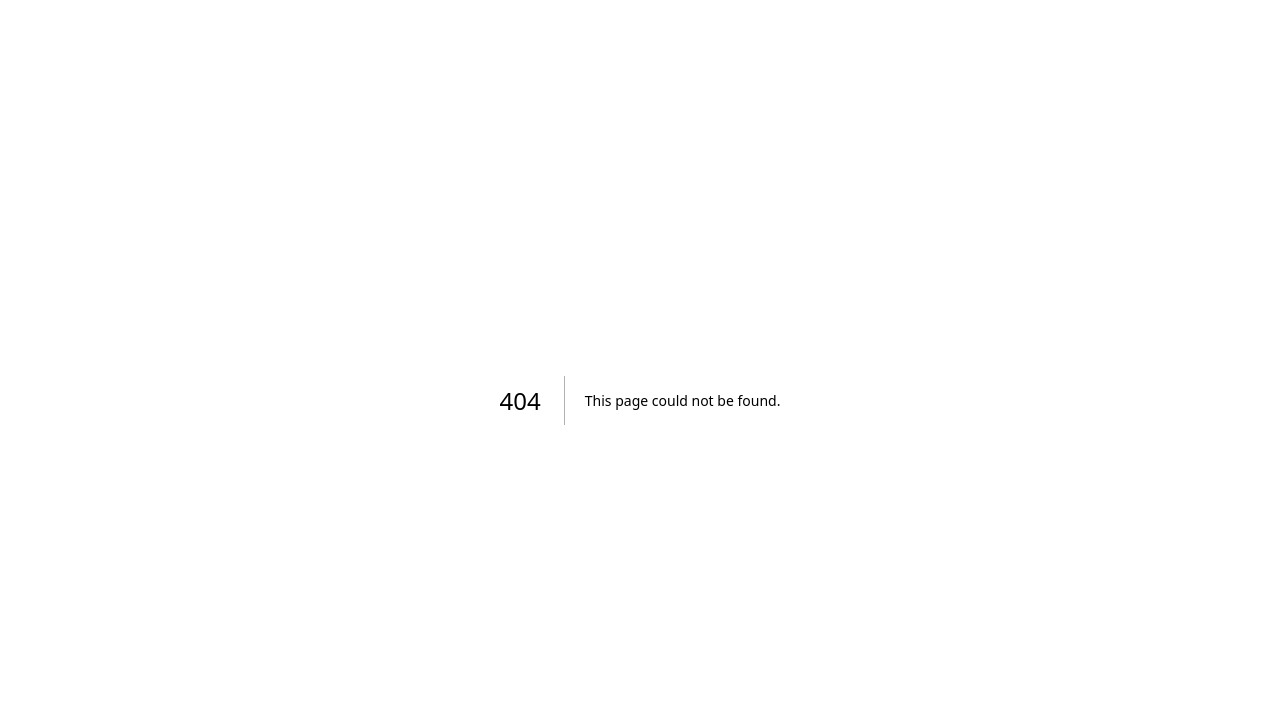
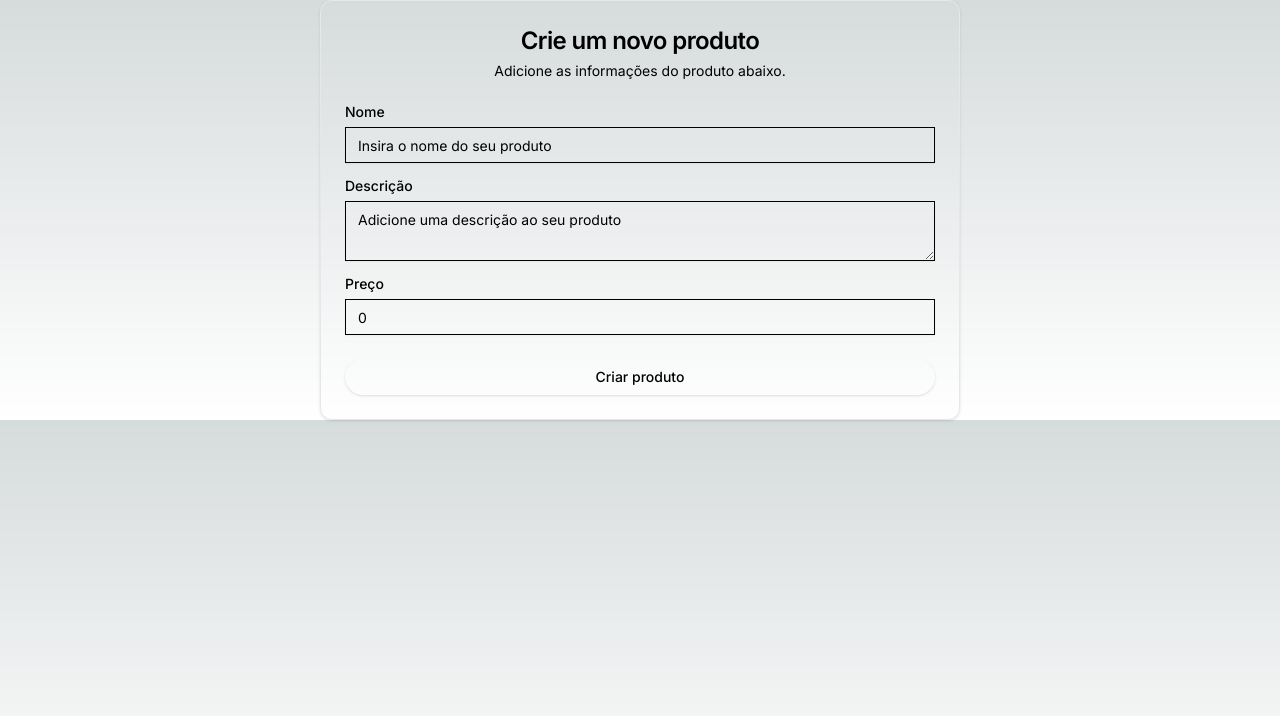
Before and after one commit to dougpn/store-example, a Next.js app: page /product in a window 1280 px wide. Before the commit this address had no page. Shown: the top 716 px of the page. Built offline with nearby package versions, Linux system fonts and the light colour scheme; no server answers; sample sign-in values are in the browser's storage.

Commit message:
feat(Pages):  Criação das páginas de produto e criação de produto

```diff
--- /dev/null
+++ b/src/app/product/page.tsx
@@ -0,0 +1,94 @@
+"use client";
+
+import { Button } from "@/components/ui/button";
+import {
+  Card,
+  CardContent,
+  CardDescription,
+  CardFooter,
+  CardHeader,
+  CardTitle,
+} from "@/components/ui/card";
+import { Icons } from "@/components/ui/icons";
+import { Input } from "@/components/ui/input";
+import { Label } from "@/components/ui/label";
+import { Textarea } from "@/components/ui/textarea";
+import axios from "axios";
+import { useSession } from "next-auth/react";
+import { redirect, useRouter } from "next/navigation";
+import { ChangeEvent, useState } from "react";
+
+export default function CreateProductPage() {
+  const [formData, setFormData] = useState({
+    name: "",
+    description: "",
+    price: 0,
+  });
+  const session = useSession();
+  const router = useRouter()
+
+  function handleChange(
+    e: ChangeEvent<HTMLInputElement> | ChangeEvent<HTMLTextAreaElement>
+  ) {
+    if (e.target.id === "price")
+      setFormData({ ...formData, [e.target.id]: parseInt(e.target.value) });
+    else setFormData({ ...formData, [e.target.id]: e.target.value });
+  }
+
+  function handleSubmit() {
+    axios.post("http://localhost:3001/data", formData).then(() => {
+      router.push("/products");
+    });
+  }
+  if (session.status !== "authenticated") {
+    redirect("/");
+  }
+  return (
+    <div className="flex flex-col items-center">
+      <Card className="w-1/2">
+        <CardHeader className="space-y-1">
+          <CardTitle className="text-2xl">Crie um novo produto</CardTitle>
+          <CardDescription>
+            Adicione as informações do produto abaixo.
+          </CardDescription>
+        </CardHeader>
+        <CardContent className="grid gap-4">
+          <div className="grid gap-2">
+            <Label htmlFor="name">Nome</Label>
+            <Input
+              id="name"
+              type="text"
+              placeholder="Insira o nome do seu produto"
+              value={formData.name}
+              onChange={handleChange}
+            />
+          </div>
+          <div className="grid gap-2">
+            <Label htmlFor="description">Descrição</Label>
+            <Textarea
+              id="description"
+              placeholder="Adicione uma descrição ao seu produto"
+              value={formData.description}
+              onChange={handleChange}
+            />
+          </div>
+          <div className="grid gap-2">
+            <Label htmlFor="price">Preço</Label>
+            <Input
+              id="price"
+              type="number"
+              placeholder="Adicione o preço do seu produto"
+              value={formData.price}
+              onChange={handleChange}
+            />
+          </div>
+        </CardContent>
+        <CardFooter>
+          <Button className="w-full" onClick={handleSubmit}>
+            Criar produto
+          </Button>
+        </CardFooter>
+      </Card>
+    </div>
+  );
+}
--- /dev/null
+++ b/src/app/products/page.tsx
@@ -0,0 +1,75 @@
+"use client";
+
+import {
+  Card,
+  CardContent,
+  CardDescription,
+  CardFooter,
+  CardHeader,
+  CardTitle,
+} from "@/components/ui/card";
+import Image from "next/image";
+import placeholderImage from "../../../public/placeholderImage.png";
+import axios from "axios";
+import { useEffect, useState } from "react";
+import { Button } from "@/components/ui/button";
+import { cartAtom } from "@/hooks/atoms";
+import { useAtom } from "jotai";
+import { redirect } from "next/navigation";
+import { useSession } from "next-auth/react";
+
+export interface Product {
+  id: string;
+  name: string;
+  description: string;
+  price: number;
+}
+export default function ProductsPage() {
+  const [data, setData] = useState<Product[]>();
+  const [cart, setCart] = useAtom(cartAtom);
+  const session = useSession()
+  function isAddedToCart(product: Product) {
+    return !!cart.find((cartProduct) => cartProduct.id === product.id);
+  }
+  function handleClick(product: Product) {
+    if (isAddedToCart(product)) return;
+    setCart([...cart, product]);
+  }
+  useEffect(() => {
+    axios
+      .get("http://localhost:3001/data")
+      .then((response) => setData(response.data));
+  }, []);
+  if (session.status !== "authenticated") {
+    redirect("/")
+  }
+  return (
+    <div className="grid grid-cols-3 gap-5">
+      {data?.map((product) => (
+        <Card className="lg:max-w-md w-full" key={product.id}>
+          <CardHeader>
+            <CardTitle className="text-[32px]">{product?.name}</CardTitle>
+            <CardDescription className="text-[16px]">
+              {product?.description}
+            </CardDescription>
+          </CardHeader>
+          <CardContent>
+            <Image src={placeholderImage} alt="Card Image" className="w-full" />
+          </CardContent>
+          <CardFooter className="flex flex-col justify-center">
+            <p className="text-[24px]">R$ {product?.price},00</p>
+            <Button
+              className={`mt-4 ${
+                isAddedToCart(product) ? "cursor-default" : "cursor-pointer"
+              }`}
+              variant={isAddedToCart(product) ? "ghost" : "default"}
+              onClick={() => handleClick(product)}
+            >
+              {isAddedToCart(product) ? "Adicionado!" : "Adicionar ao carrinho"}
+            </Button>
+          </CardFooter>
+        </Card>
+      ))}
+    </div>
+  );
+}
```
Also changed, not shown: public/placeholderImage.png (added).
